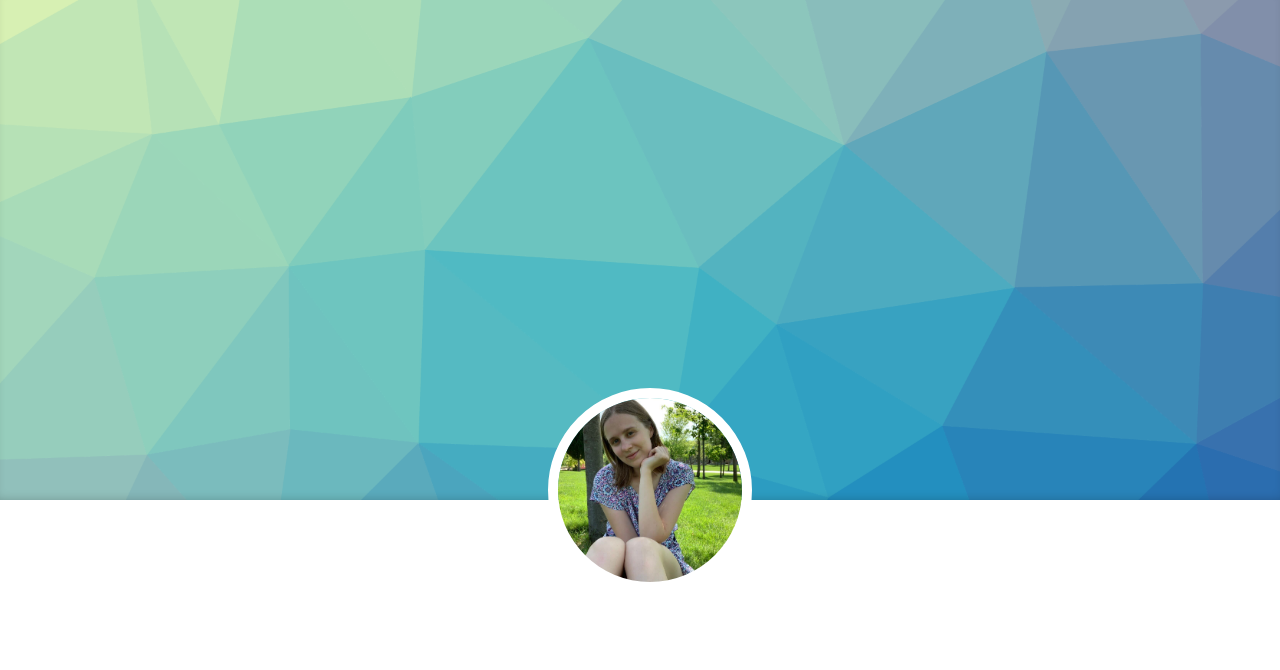
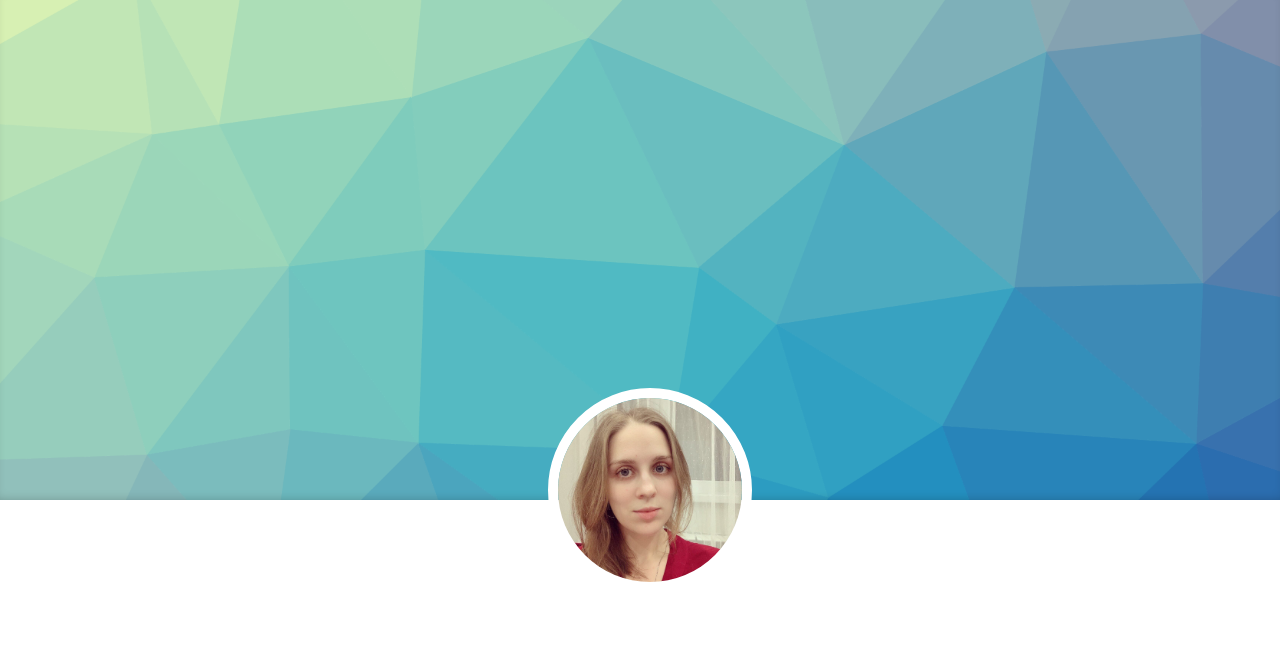
Before and after one commit to ksufanka91/ksufanka91.github.io, a plain HTML site: page index.html in a window 1280 px wide. Shown: the top 670 px of the page. Drawn offline with Linux system fonts and the light colour scheme.

Commit message:
change bio photo

```diff
--- a/index.html
+++ b/index.html
@@ -35,7 +35,7 @@
     <div class="overlay"></div>
     <div class="bio-photo text-center">
         <a href="index.html">
-            <img src="images/me.jpeg" alt="Азовцева Ксения" width="204" height="204">
+            <img src="images/me.jpg" alt="Азовцева Ксения" width="204" height="204">
         </a>
     </div>
 </div>
```
Also changed, not shown: images/me.jpeg (deleted), images/me.jpg (added).
